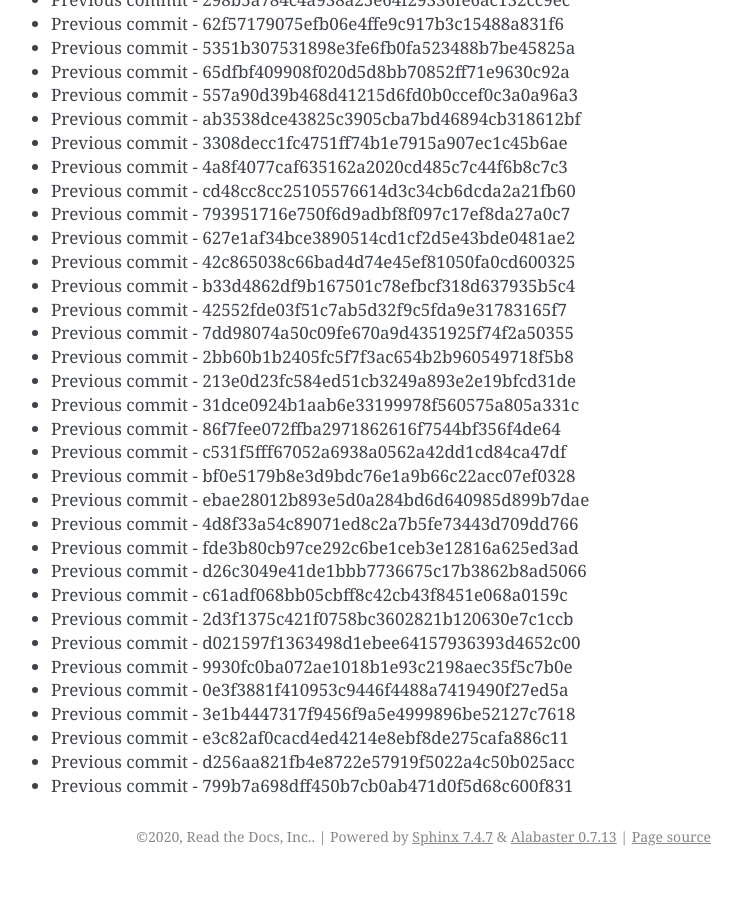
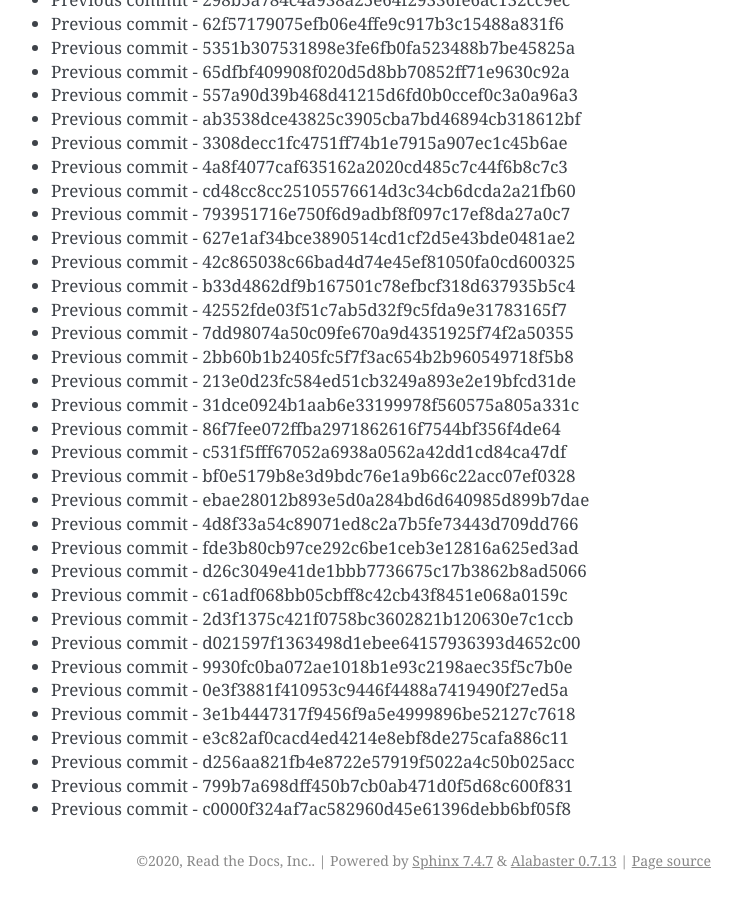
Before and after one commit to readthedocs/rtd-git-stresstest, a Sphinx documentation site: the page built from docs/updates.rst, in a window 1280 px wide and 900 px high, scrolled down 51890 px. Shown: the whole window, without its empty margins (399-1141 px from the left). Built offline with Sphinx 7.4.7, drawn with Linux system fonts in a browser that asks for light colours; before the commit the page ends 52766 px from its top, so only the background shows below that.

Commit message:
Generating commit from previous: c0000f324af7ac582960d45e61396debb6bf05f8

```diff
--- a/docs/updates.rst
+++ b/docs/updates.rst
@@ -2212,3 +2212,4 @@ It can be tested for any performance characteristics.
 * Previous commit - e3c82af0cacd4ed4214e8ebf8de275cafa886c11
 * Previous commit - d256aa821fb4e8722e57919f5022a4c50b025acc
 * Previous commit - 799b7a698dff450b7cb0ab471d0f5d68c600f831
+* Previous commit - c0000f324af7ac582960d45e61396debb6bf05f8
```
